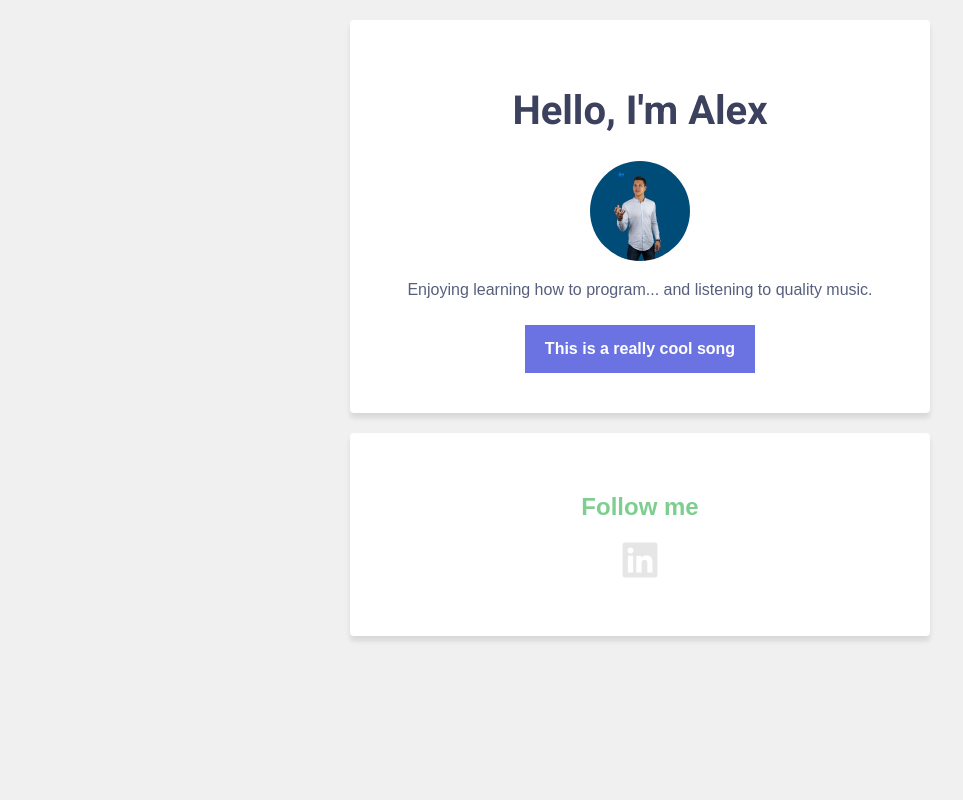
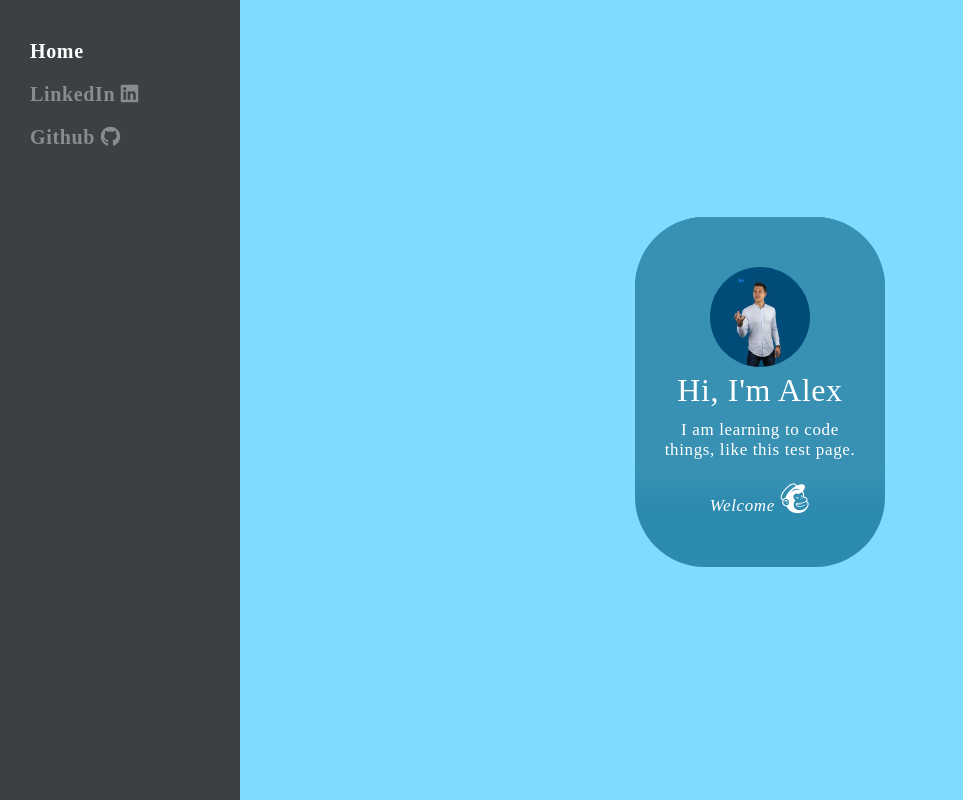
Before and after one commit to alexvlgs/LW_Frontend_Exercices_ProfilePage, a plain HTML site: page index.html in a window 1280 px wide. Shown: the whole page, without its empty margins (0-963 px from the left). Drawn offline with nearby package versions, Linux system fonts and the light colour scheme.

Commit message:
Update index.html

```diff
--- a/index.html
+++ b/index.html
@@ -1,31 +1,258 @@
+
+
 <!DOCTYPE html>
+<html lang="en" >
 
-<html>
+<head>
 
-  <head>
-    <title>Alex's profile</title>
-    <meta charset="utf-8">
-    <meta name="viewport" content="width=device-width, initial-scale=1">
-    <script src="https://kit.fontawesome.com/c1d81e9dfe.js" crossorigin="anonymous"></script>
-    <link rel="stylesheet" href="style.css">
-  </head>
+  <meta charset="UTF-8">
 
-  <body>
+  <title>Hi, I'm Alex</title>
+  <meta name="viewport" content="width=device-width, initial-scale=1">
+  <link rel="stylesheet" href="https://cdnjs.cloudflare.com/ajax/libs/normalize/5.0.0/normalize.min.css">
+  <script src="https://kit.fontawesome.com/c1d81e9dfe.js" crossorigin="anonymous"></script>
 
-    <div class="card-white">
-      <h1>Hello, I'm Alex</h1>
-      <img src="images/alexli.jpeg" alt="Alex" width=100 id="img-circle">
-      <p>Enjoying learning how to program... and listening to quality music.</p>
-      <a href="https://www.youtube.com/watch?v=B6445JAN5-M&ab_channel=BiscoitoFino" target="_blank" id="btn-blue">This is a really cool song</a>
+
+
+<style>
+@import url('@import url('https://fonts.googleapis.com/css2?family=Trirong:wght@400;600&display=swap');');
+html,
+body {
+  margin: 0;
+  padding: 0;
+  background: #5d676c;
+  font-family: 'Trirong', serif;
+  background-repeat: no-repeat;
+  background-attachment: fixed;
+  background-size: cover;
+  background-position: top;
+  width: 100%;
+  height: 100%;
+  font-family: 'Trirong', serif;
+  letter-spacing: 0.04em;
+  font-weight: 400;
+ -webkit-font-smoothing: antialiased;
+}
+
+h1 {
+  font-weight: 100;
+}
+
+*{
+ margin: 0;
+ padding: 0;
+}
+
+html{
+    width: 100vw;
+    height: 100vh;
+}
+
+.l-site {
+  margin: 0 auto;
+  max-width: 1600px;
+  position: relative;
+  z-index: 1;
+}
+.l-site:before {
+  content: "";
+  position: fixed;
+  top: 0;
+  left: 0;
+  bottom: 0;
+  width: 50%;
+  display: block;
+  background: #3a4043;
+  z-index: 1;
+}
+
+.l-page {
+  position: relative;
+  margin-left: 240px;
+  background: #fff;
+  z-index: 2;
+  box-shadow: 1px 0 25px rgba(0, 0, 0, 0.25);
+  -webkit-transition: 0.35s;
+  -moz-transition: 0.35s;
+  transition: 0.35s;
+}
+
+.l-nav {
+  position: absolute;
+  width: 240px;
+  display: block;
+  background: #3a4043;
+  top: 0;
+  bottom: 0;
+  left: 0;
+  z-index: 3;
+}
+
+.band h1 {
+  margin: 0;
+  padding: 0 0 10px;
+  color: #fff;
+  font-size: 32px;
+}
+.band p {
+  margin: 0;
+  padding: 0;
+  color: #fff;
+  font-size: 17px;
+}
+
+.band-container {
+  left: 0;
+  right: 0;
+  margin: 0 auto;
+  min-height: 100vh;
+  max-width: 960px;
+  display: table;
+  position: relative;
+  padding: 0 3em;
+}
+
+.band-inner {
+  display: table-cell;
+  vertical-align: middle;
+  padding: 3em 0 4em;
+}
+
+.band-a {
+  background: #7FDBFF;
+}
+
+.nav {
+  width: 180px;
+  position: fixed;
+  top: 0;
+  bottom: 0;
+  margin: 0;
+  padding: 30px;
+  overflow: auto;
+}
+.nav ul {
+  margin: 0;
+  padding: 0;
+  list-style: none;
+}
+.nav li {
+  margin: 0;
+  padding: 0;
+  -webkit-transition: 0.25s;
+  -moz-transition: 0.25s;
+  transition: 0.25s;
+}
+.nav a {
+  color: #fff;
+  text-decoration: none;
+  font-size: 20px;
+  font-weight: 800;
+  display: block;
+  padding: 10px 0;
+}
+.nav .nav-primary {
+  opacity: 1;
+}
+.nav .nav-primary:hover {
+  opacity: 0.7;
+}
+.nav .nav-secondary {
+  opacity: 0.4;
+}
+.nav .nav-secondary:hover {
+  opacity: 0.7;
+}
+
+.blurred-box{
+  position: relative;
+  width: 250px;
+  height: 350px;
+  top: calc(50% - 175px);
+  left: calc(50% - 125px);
+  background: #2d8baf;
+  border-radius: 70px;
+  overflow: hidden;
+}
+
+.blurred-box:after{
+ content: '';
+ width: 300px;
+ height: 300px;
+ background: inherit;
+ position: absolute;
+ left: -25px;
+ left position
+ right: 0;
+ top: -25px;
+ top position
+ bottom: 0;
+ box-shadow: inset 0 0 0 200px rgba(255,255,255,0.05);
+ filter: blur(10px);
+}
+
+.user-login-box{
+  position: relative;
+  margin-top: 50px;
+  text-align: center;
+  z-index: 1;
+  line-height: 1.2;
+
+}
+.user-login-box > *{
+  display: inline-block;
+  width: 200px;
+}
+
+.user-icon{
+  width: 100px;
+  height: 100px;
+  position: relative;
+  border-radius: 50%;
+  background-size: contain;
+  background-image: url(images/alexli.jpeg);
+}
+
+</style>
+
+</head>
+
+<body translate="no" >
+  <div class="l-site">
+  <div class="l-nav">
+    <nav class="nav">
+      <ul>
+        <li class="nav-primary"><a href="#">Home</a></li>
+        <li class="nav-secondary"><a href="https://www.linkedin.com/in/alexvill/" target="_blank">LinkedIn  <i class="fab fa-linkedin"></i></i>
+        <li class="nav-secondary"><a href="https://github.com/alexvlgs" target="_blank">Github  <i class="fab fa-github"></i>
+</a></li>
+</i>
+      </ul>
+    </nav>
+  </div>
+  <div class="l-page">
+    <div class="menu">
+      <div class="menu-hamburger"></div>
     </div>
+    <section class="band band-a">
+      <div class="band-container">
+        <div class="band-inner">
+          <div class="blurred-box">
+           <div class="user-login-box">
+    <span class="user-icon"></span>
+    <h1>Hi, I'm Alex</h1>
+      <p>I am learning to code things, like this test page.
+      <br>
+      <br>
+      <em>Welcome <i class="fab fa-mailchimp fa-2x"></i></em></p></br></br></p>
+    </div>
+  </div>
+        </div>
+      </div>
+    </section>
+  </div>
+</div>
 
-    <div class="card-white">
-      <h2>Follow me</h2>
-      <ul id="list-inline">
-        <li><a href="https://www.linkedin.com/in/alexvill/" target="_blank"><i class="fab fa-linkedin"></i></a></li>
-      </ul>
-    </div>
-
-  </body>
+</body>
 
 </html>
```
